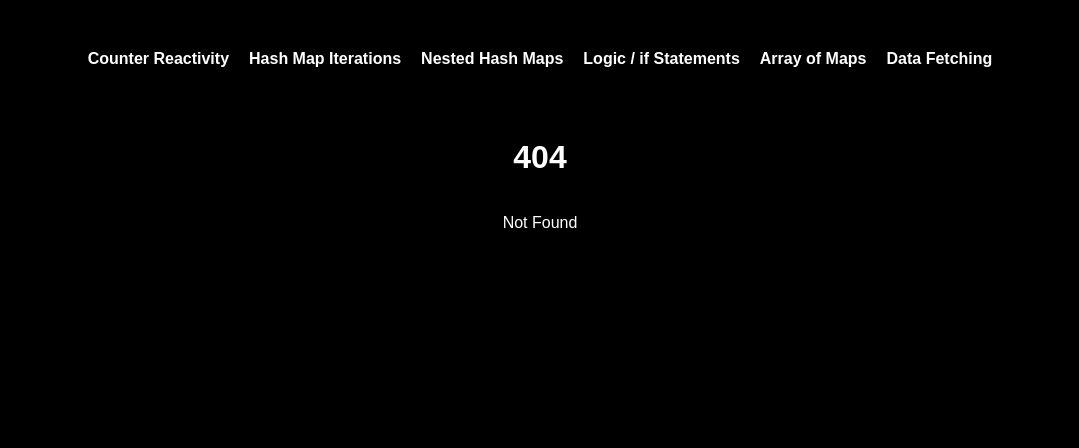
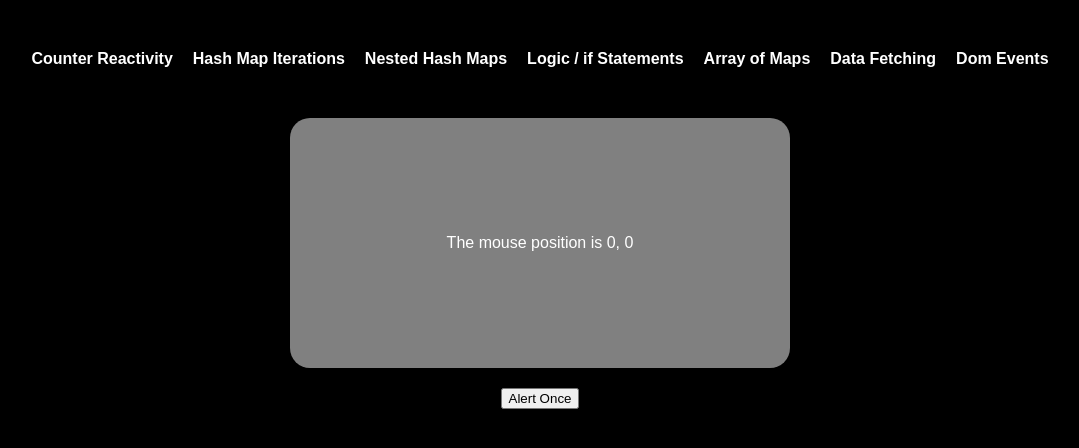
Before and after one commit to gaelzarco/svelte-mk1, a SvelteKit app: page /domevents in a window 1280 px wide. Before the commit this address had no page. Shown: the top 448 px of the page, without its empty margins (100-1179 px from the left). Built offline with nearby package versions, Linux system fonts and the light colour scheme.

Commit message:
1/2 way thru events; component events

```diff
--- a/src/components/NavBar.svelte
+++ b/src/components/NavBar.svelte
@@ -5,6 +5,7 @@
     <a href="/iflogic">Logic / if Statements</a>
     <a href="/arrayofmaps">Array of Maps</a>
     <a href="/datafetch">Data Fetching</a>
+    <a href="/domevents">Dom Events</a>
 </nav>
 
 <style>
--- /dev/null
+++ b/src/routes/domevents/+page.svelte
@@ -0,0 +1,47 @@
+<script lang='ts'>
+    const mousePosition = { x: 0, y: 0 }
+
+    function handleMousemove(event: MouseEvent) {
+        mousePosition.x = event.clientX;
+        mousePosition.y = event.clientY;
+    }
+
+    function handleClick() {
+        alert('clicked')
+    }
+</script>
+
+<section>
+    <div class='mousemove' on:mousemove={handleMousemove}>
+        The mouse position is {mousePosition.x}, {mousePosition.y}
+    </div>
+
+    <button class='clickonce' on:click|once={handleClick}>
+        Alert Once
+    </button>
+</section>
+
+<style>
+    .mousemove {
+        cursor: default;
+        background-color: gray;
+        display: flex;
+        align-items: center;
+        justify-content: center;
+        margin: auto;
+        text-align: center;
+        width: 500px;
+        height: 250px;
+        border-radius: 20px;
+    }
+
+    .clickonce {
+        margin-top: 20px;
+    }
+
+    section {
+        display: flex;
+        flex-direction: column;
+        align-items: center;
+    }
+</style>
--- /dev/null
+++ b/src/routes/domevents/+page.ts
@@ -0,0 +1 @@
+export const prerender: boolean = true
```
